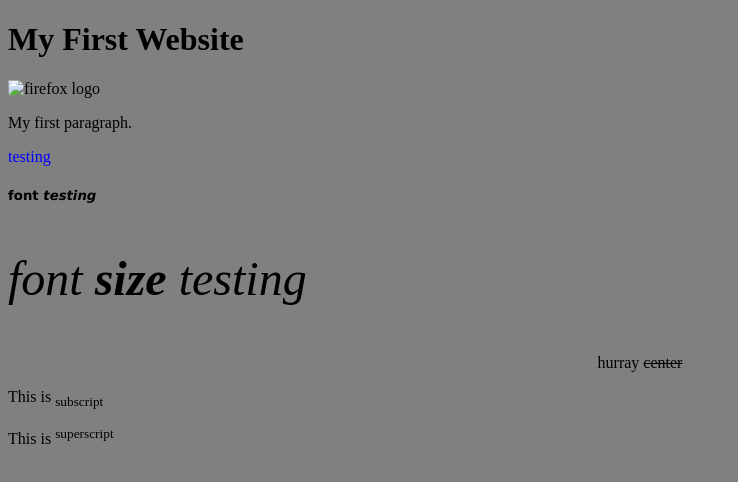
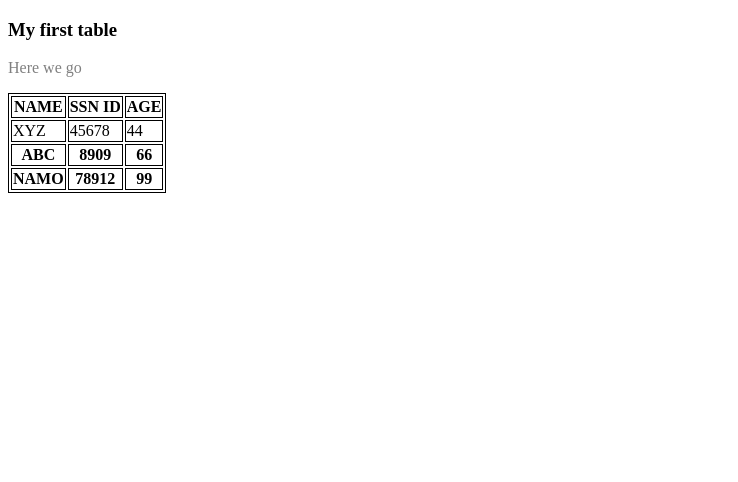
Before and after one commit to rahulphalswal111/rahul.practice, a website: page index.html in a window 1280 px wide. Shown: the whole page, without its empty margins (0-738 px from the left). Drawn offline with Linux system fonts and the light colour scheme.

Commit message:
table testing

```diff
--- a/index.html
+++ b/index.html
@@ -1,19 +1,46 @@
 <!DOCTYPE html>
 <html>
-  <head>
-    <title>Page Title</title>
-  </head>
-  <body style="background-color:gray">
 
-    <h1>My First Website</h1>
-    <img src="", alt="firefox logo">
-    <p>My first paragraph.</p>
-    <p style="color:blue;">testing</p>
-    <h5 style="font-family:verdana;">font <em>testing</em></h5>
-    <p  style="font-size:300%;"><i>font <b>size</b> testing</i></p>
-    <p style="text-align:center">hurray <del>center</del></p>
-    <p>This is <sub>subscript</sub></p>
-    <!-- This is a comment-->
-    <p>This is <sup>superscript</sup></p>
-  </body>
+<head>
+	<title>myfirstsite</title>
+	<style>
+		p {
+			color: gray;
+		}
+
+		table,
+		th,
+		td {
+			border: 1px solid black;
+		}
+	</style>
+</head>
+
+<body>
+	<h3>My first table</h3>
+	<p>Here we go</p>
+	<table>
+		<tr>
+			<th>NAME</th>
+			<th>SSN ID</th>
+			<th>AGE</th>
+		</tr>
+		<tr>
+			<td>XYZ</td>
+			<td>45678</td>
+			<td>44</td>
+		</tr>
+		<tr>
+			<th>ABC</th>
+			<th>8909</th>
+			<th>66</th>
+		</tr>
+		<tr>
+			<th>NAMO</th>
+			<th>78912</th>
+			<th>99</th>
+		</tr>
+	</table>
+</body>
+
 </html>
```
